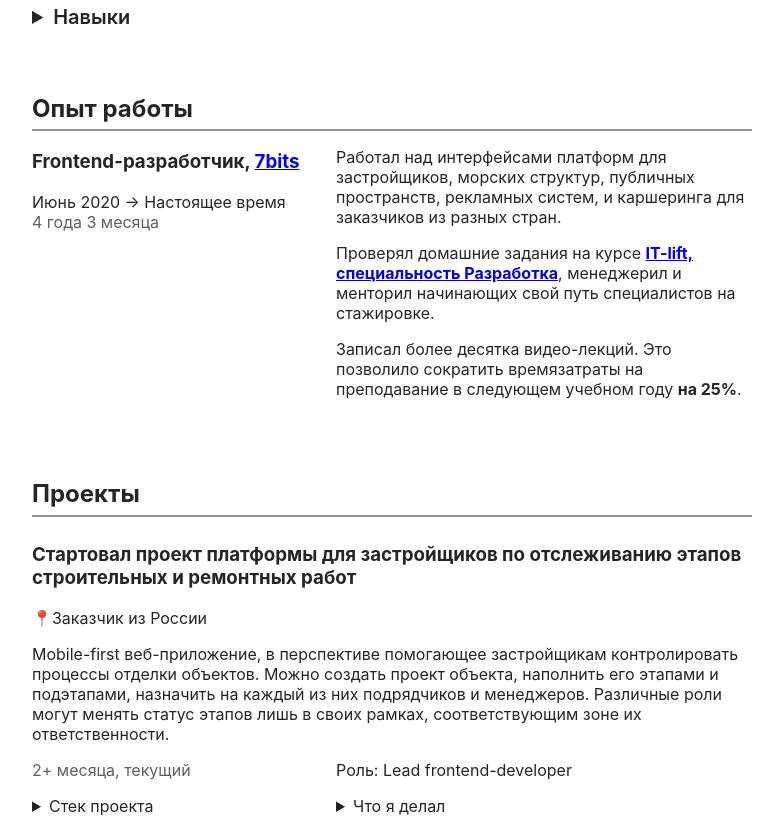
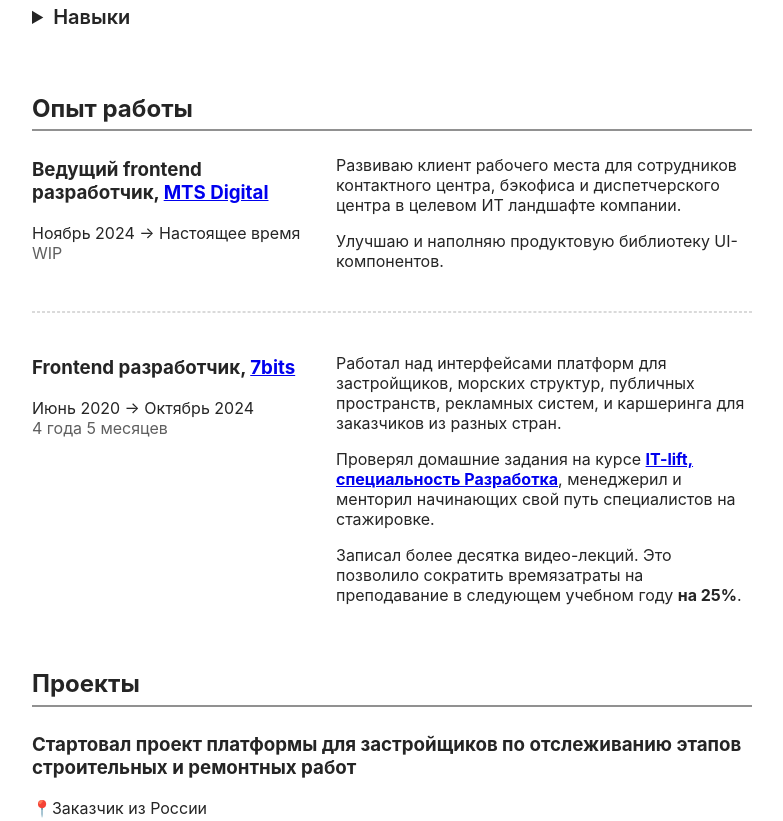
Before and after one commit to Kvorlik/kvorlik.github.io, a plain HTML site: page index.html in a window 1280 px wide. Shown: the part 680-1501 px from the top of the page, without its empty margins (248-1031 px from the left). Drawn offline with Linux system fonts and the light colour scheme.

Commit message:
feat: added MTS Digital company to expirience

```diff
--- a/index.html
+++ b/index.html
@@ -89,14 +89,34 @@
 			<h2 id="expirience">Опыт работы</h2>
 			<hr />
 			<div class="work-expirience__columns">
-				<div>
-					<h3>Frontend-разработчик, <a href="https://7bits.ru/">7bits</a></h3>
-					<p>
-						Июнь 2020 → Настоящее время<br />
-						<span class="accent-text">4 года 3 месяца</span>
+				<div class="work-expirience__column">
+					<h3>Ведущий frontend разработчик, <a href="https://mts-digital.ru/">MTS&nbsp;Digital</a></h3>
+					<p class="work-expirience__period">
+						Ноябрь 2024 → Настоящее время<br />
+						<span class="accent-text">WIP</span>
 					</p>
 				</div>
-				<div>
+				<div class="work-expirience__column">
+					<p>
+						Развиваю клиент рабочего места для сотрудников контактного центра, бэкофиса и диспетчерского центра в целевом ИТ ландшафте компании.
+					</p>
+					<p>
+						Улучшаю и наполняю продуктовую библиотеку UI-компонентов.
+					</p>
+				</div>
+			</div>
+
+			<hr />
+
+			<div class="work-expirience__columns">
+				<div class="work-expirience__column">
+					<h3>Frontend разработчик, <a href="https://7bits.ru/">7bits</a></h3>
+					<p class="work-expirience__period">
+						Июнь 2020 → Октябрь 2024<br />
+						<span class="accent-text">4 года 5 месяцев</span>
+					</p>
+				</div>
+				<div class="work-expirience__column">
 					<p>
 						Работал над интерфейсами платформ для застройщиков,
 						морских структур, публичных пространств, рекламных систем,
--- a/styles.css
+++ b/styles.css
@@ -59,13 +59,6 @@ hr {
   color: var(--divider);
 }
 
-.project-list hr:not(:first-of-type),
-.education-list hr:not(:first-of-type) {
-  margin: 1rem 0;
-  border-style: dashed;
-  color: var(--divider-pale);
-}
-
 blockquote {
   margin: 0;
   padding: 1rem 1rem 1rem 1.5rem;
@@ -78,8 +71,21 @@ summary {
   cursor: pointer;
 }
 
+ul {
+  margin-bottom: 0;
+}
+
 li {
-  line-height: 2;
+  line-height: 1.5;
+  margin-top: 0.8rem;
+}
+
+.project-list hr:not(:first-of-type),
+.education-list hr:not(:first-of-type),
+.work-expirience hr:not(:first-of-type) {
+  margin: 1rem 0;
+  border-style: dashed;
+  color: var(--divider-pale);
 }
 
 .accent-text {
@@ -126,8 +132,18 @@ li {
   line-height: 1.3;
 }
 
+.work-expirience__columns,
 .project-list__project {
   padding: 0.5rem 0 1.5rem;
+}
+
+.work-expirience__columns:last-child,
+.project-list__project:last-child {
+  padding-bottom: 0;
+}
+
+.work-expirience__column p:last-child {
+  margin-bottom: 0;
 }
 
 .project__description {
@@ -285,6 +301,10 @@ li {
     margin-top: 0;
   }
 
+  .work-expirience__column p.work-expirience__period {
+    margin-bottom: 1rem;
+  }
+
   .footer__columns {
     column-gap: 1rem;
     align-items: start;
```
